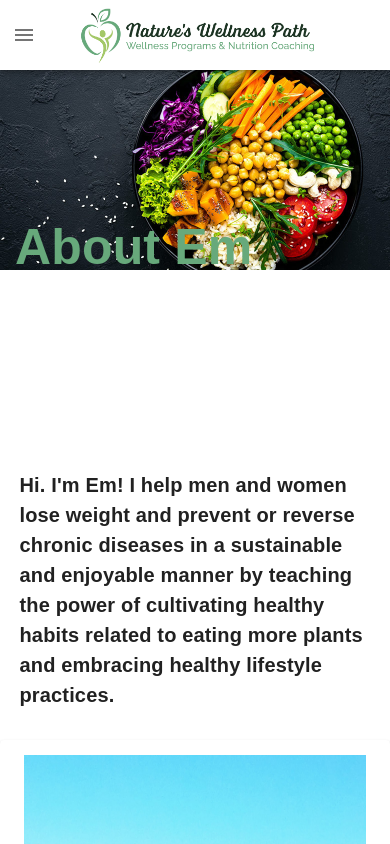
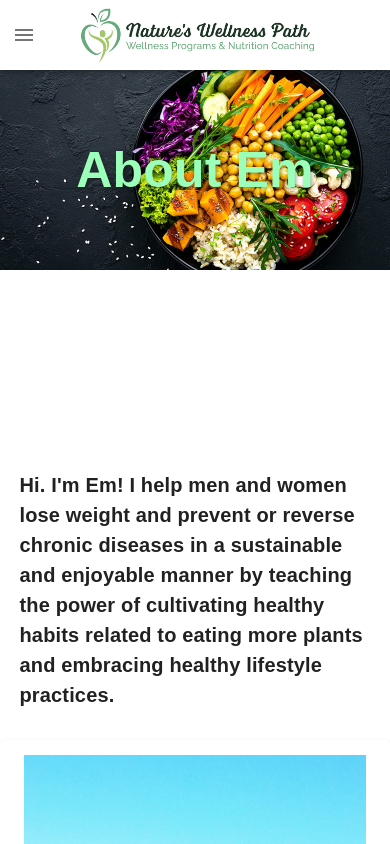
Before and after one commit to ChrisDietrich405/natures-wellness, a Next.js app: page /about in a window 390 px wide. Shown: the top 844 px of the page. Built offline with nearby package versions, Linux system fonts and the light colour scheme.

Commit message:
refactor(Slideshow): adjust text styles

```diff
--- a/src/components/Slideshow/styles.module.css
+++ b/src/components/Slideshow/styles.module.css
@@ -12,7 +12,7 @@
   position: relative;
   width: 100%;
   height: 450px;
-  margin: 0px auto !important;
+  margin: 0 auto !important;
   display: flex;
   justify-content: center;
 }
@@ -38,7 +38,9 @@
   font-size: 100px;
   position: absolute;
   width: 100%;
-  color: var(--primary-color);
+  color: #9CFFB9;
+  text-align: center;
+  text-shadow: 1px 1px 4px rgba(0,0,0,0.4);
 }
 
 .slideshow_image {
@@ -57,9 +59,6 @@
   }
 
   .slideshow_title {
-    top: 100px;
     font-size: 50px;
-    padding-left: 15px;
-    margin-top: 40px;
   }
 }
```
